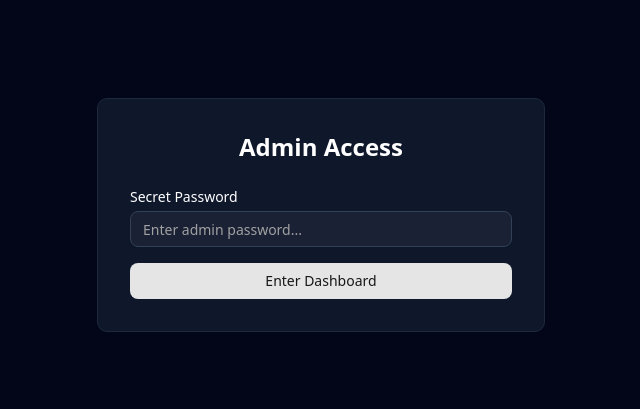
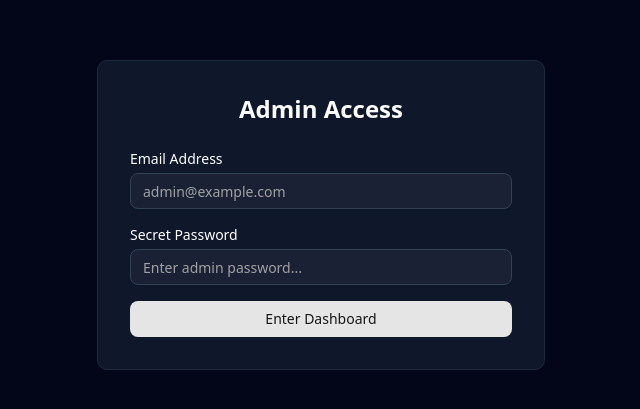
Before and after one commit to Mining-Geologist/qaqc-saas, a Next.js app: page /admin/login in a window 1280 px wide. Shown: the part 185-594 px from the top of the page, without its empty margins (319-959 px from the left). Built offline with nearby package versions, Linux system fonts and the light colour scheme.

Commit message:
Feat: Add Admin Email login and fix async cookies

```diff
--- a/src/actions/admin-auth.ts
+++ b/src/actions/admin-auth.ts
@@ -4,16 +4,19 @@ import { cookies } from "next/headers";
 import { redirect } from "next/navigation";
 
 export async function adminLogin(formData: FormData) {
+    const email = formData.get("email");
     const password = formData.get("password");
+
+    const correctEmail = process.env.ADMIN_EMAIL;
     const correctPassword = process.env.ADMIN_ACCESS_PASSWORD;
 
-    if (!correctPassword) {
-        return { error: "Admin password not configured in environment variables." };
+    if (!correctPassword || !correctEmail) {
+        return { error: "Admin credentials not configured in environment variables." };
     }
 
-    if (password === correctPassword) {
+    if (email === correctEmail && password === correctPassword) {
         // Set a cookie manually
-        cookies().set("admin_session", "true", {
+        (await cookies()).set("admin_session", "true", {
             httpOnly: true,
             secure: process.env.NODE_ENV === "production",
             maxAge: 60 * 60 * 24, // 1 day
@@ -26,6 +29,6 @@ export async function adminLogin(formData: FormData) {
 }
 
 export async function adminLogout() {
-    cookies().delete("admin_session");
+    (await cookies()).delete("admin_session");
     redirect("/admin/login");
 }
--- a/src/app/admin/dashboard/layout.tsx
+++ b/src/app/admin/dashboard/layout.tsx
@@ -1,12 +1,12 @@
 import { cookies } from "next/headers";
 import { redirect } from "next/navigation";
 
-export default function AdminDashboardLayout({
+export default async function AdminDashboardLayout({
     children,
 }: {
     children: React.ReactNode;
 }) {
-    const cookieStore = cookies();
+    const cookieStore = await cookies();
     const session = cookieStore.get("admin_session");
 
     if (!session || session.value !== "true") {
--- a/src/app/admin/login/page.tsx
+++ b/src/app/admin/login/page.tsx
@@ -33,6 +33,16 @@ export default function AdminLoginPage() {
                 <h1 className="text-2xl font-bold mb-6 text-center">Admin Access</h1>
                 <form action={handleSubmit} className="space-y-4">
                     <div>
+                        <label className="block text-sm font-medium mb-1">Email Address</label>
+                        <Input
+                            type="email"
+                            name="email"
+                            placeholder="admin@example.com"
+                            className="bg-slate-950 border-slate-700"
+                            required
+                        />
+                    </div>
+                    <div>
                         <label className="block text-sm font-medium mb-1">Secret Password</label>
                         <Input
                             type="password"
```
